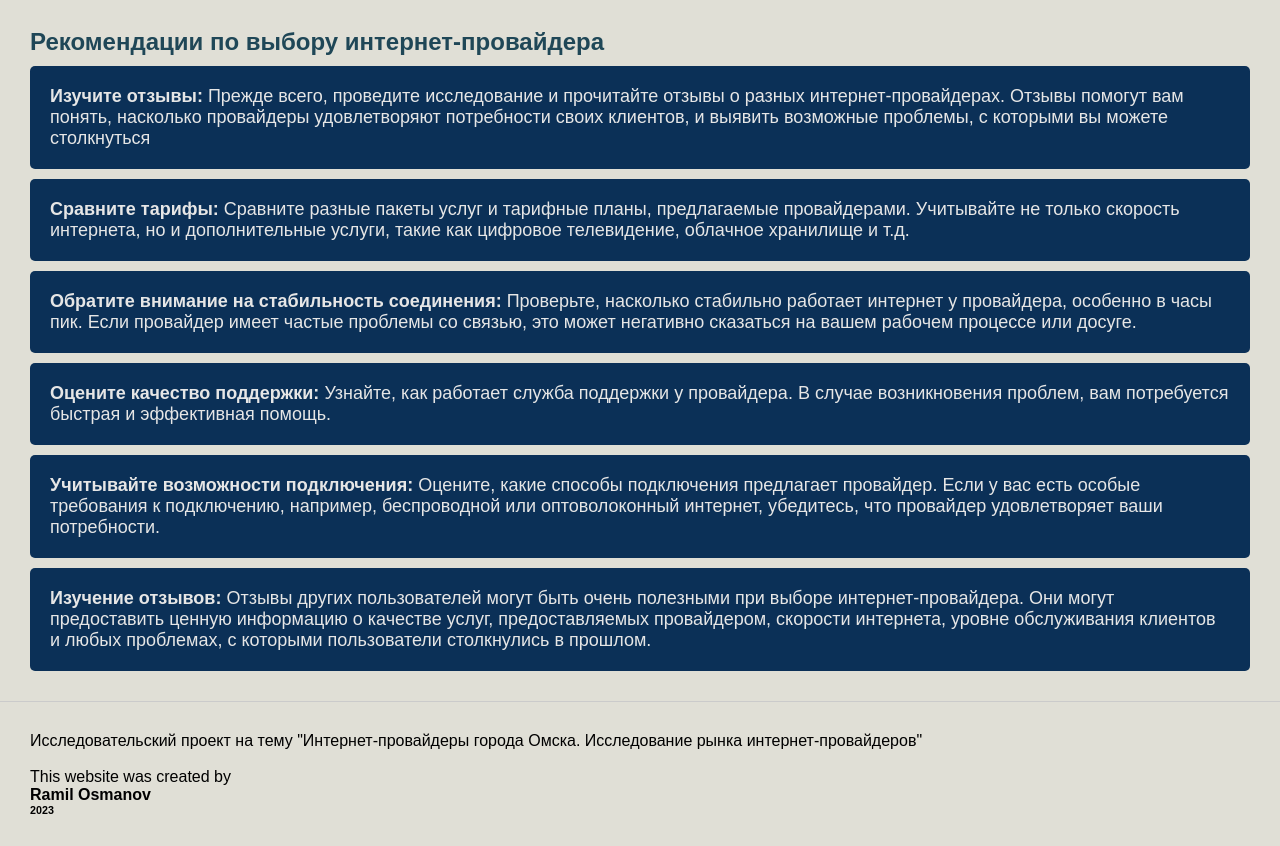
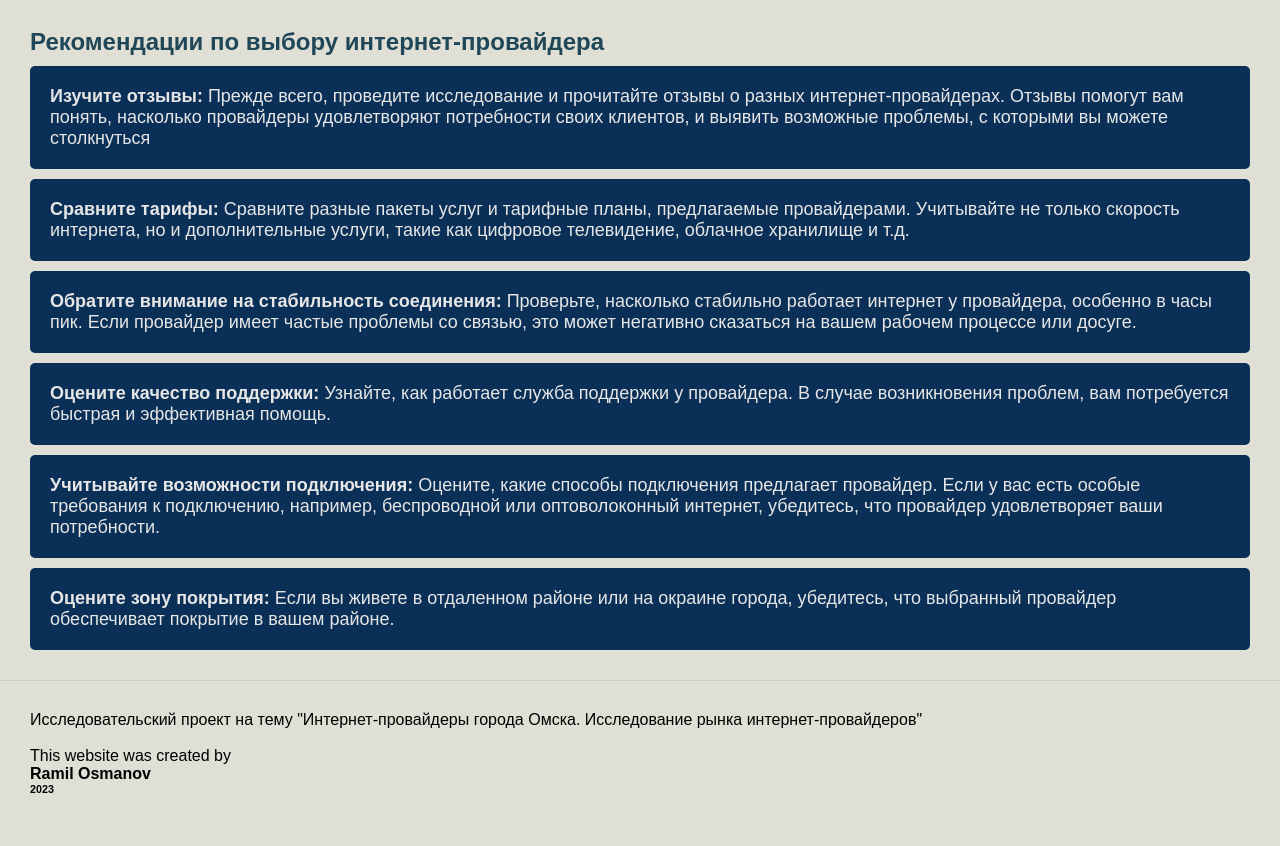
Before and after one commit to ramilqO/school, a plain HTML site: page index.html in a window 1280 px wide. Shown: the part 72-918 px from the top of the page. After the commit the page ends 897 px from the top, so only its background shows below. Drawn offline with Linux system fonts and the light colour scheme; a script that the page names is missing.

Commit message:
fix text item

```diff
--- a/index.html
+++ b/index.html
@@ -46,11 +46,9 @@
           убедитесь, что провайдер удовлетворяет ваши потребности.
         </div>
         <div class="item">
-          <b>Изучение отзывов:</b> Отзывы других пользователей могут быть очень
-          полезными при выборе интернет-провайдера. Они могут предоставить
-          ценную информацию о качестве услуг, предоставляемых провайдером,
-          скорости интернета, уровне обслуживания клиентов и любых проблемах, с
-          которыми пользователи столкнулись в прошлом.
+          <b>Оцените зону покрытия:</b> Если вы живете в отдаленном районе или
+          на окраине города, убедитесь, что выбранный провайдер обеспечивает
+          покрытие в вашем районе.
         </div>
       </div>
     </div>
```
